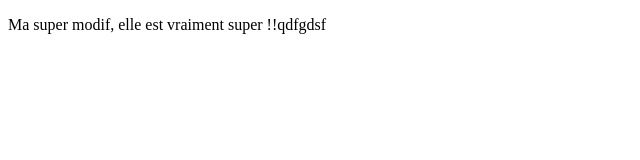
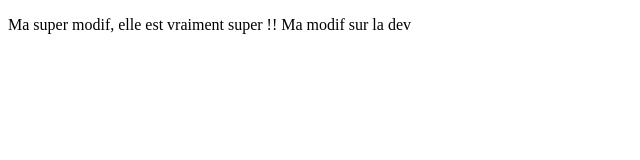
Before and after one commit to Adri133/newrepo, a plain HTML site: page index.html in a window 1280 px wide. Shown: the whole page, without its empty margins (0-640 px from the left). Drawn offline with Linux system fonts and the light colour scheme.

Commit message:
Modif sur la dev

```diff
--- a/index.html
+++ b/index.html
@@ -8,7 +8,8 @@
 </head>
 <body>
   <p>
-    Ma super modif, elle est vraiment super !!qdfgdsf
+    Ma super modif, elle est vraiment super !!
+    Ma modif sur la dev
   </p>
 </body>
 </html>
```
